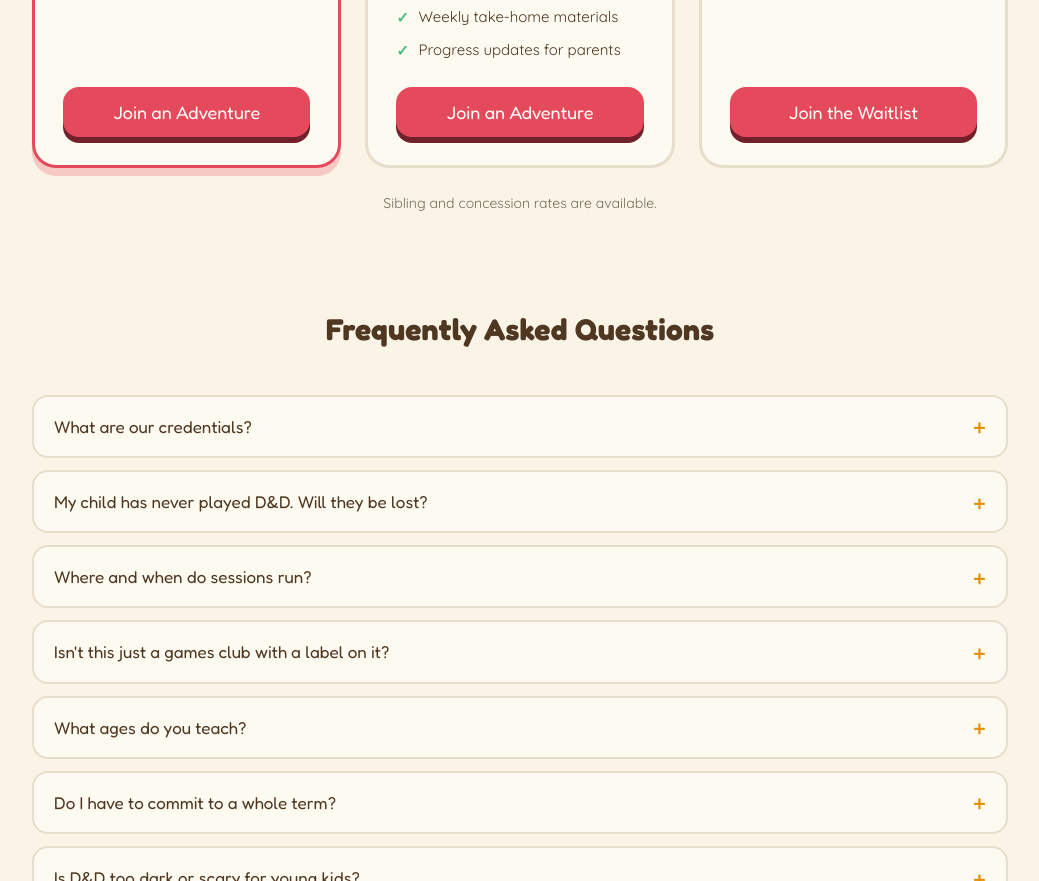
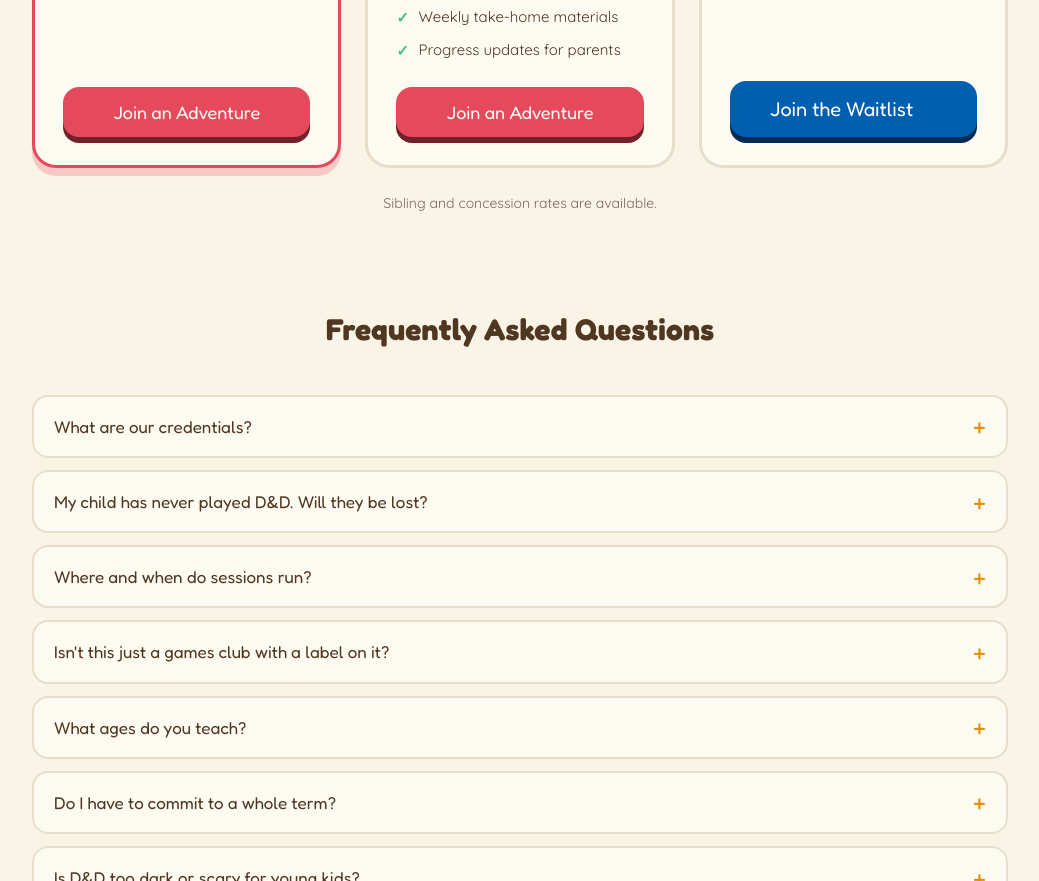
Before and after one commit to Shtewie/TabletopTeachingsCT, a plain HTML site: page index.html in a window 1280 px wide. Shown: the part 2541-3422 px from the top of the page, without its empty margins (120-1159 px from the left). Drawn offline with Linux system fonts and the light colour scheme.

Commit message:
Update index.html

```diff
--- a/index.html
+++ b/index.html
@@ -246,7 +246,7 @@
         <li>Be first in line</li>
         <li>Have direct impact on the story creation</li>
       </ul>
-      <a href="#contact" class="btn btn-accent btn-block" data-track-cta="pricing-schools">Join the Waitlist</a>
+      <a href="#contact" class="btn btn-blue" data-track-cta="pricing-schools">Join the Waitlist</a>
     </article>
   </div>
   <p class="pricing-footnote">Sibling and concession rates are available.</p>
```
